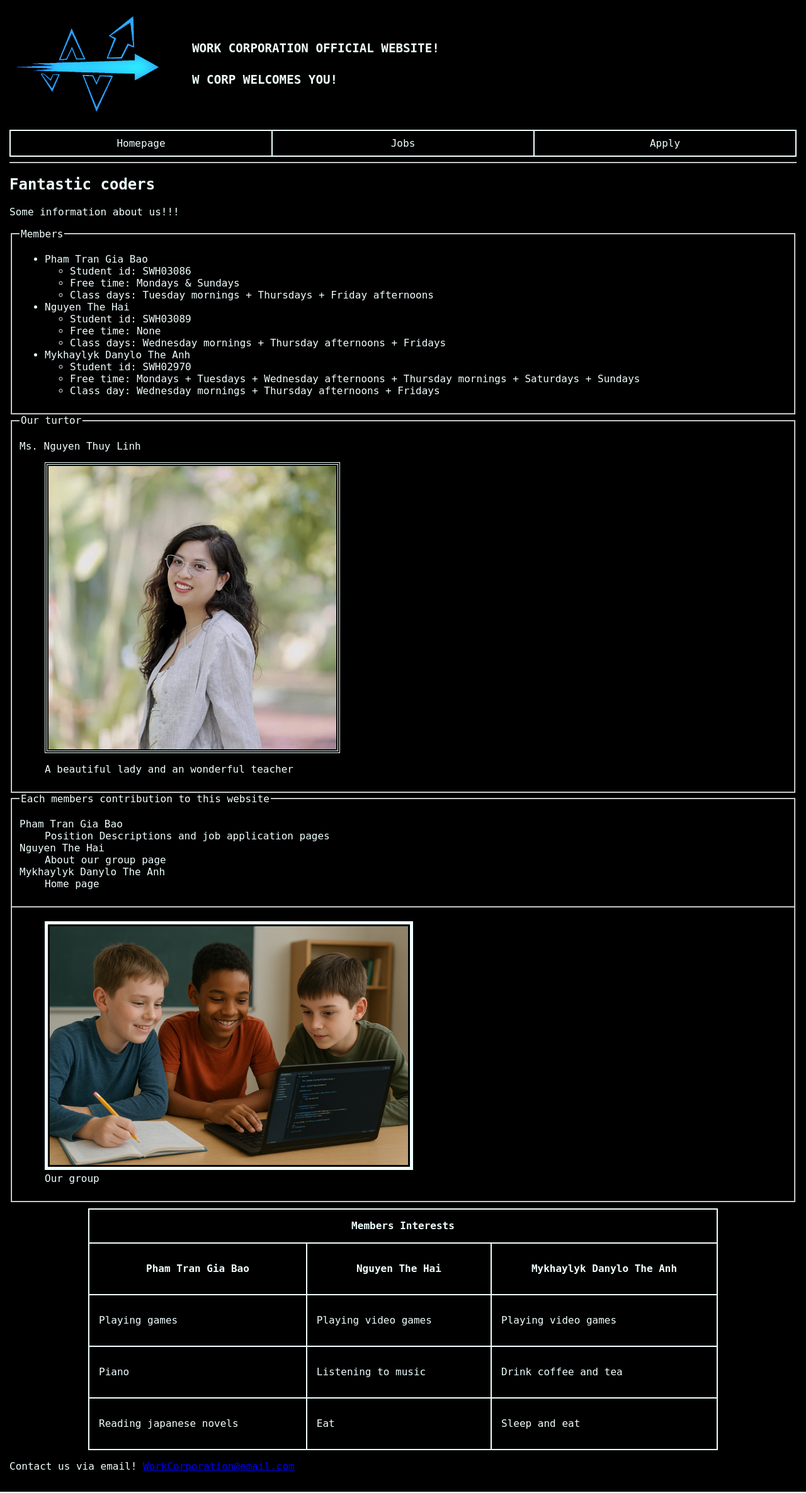
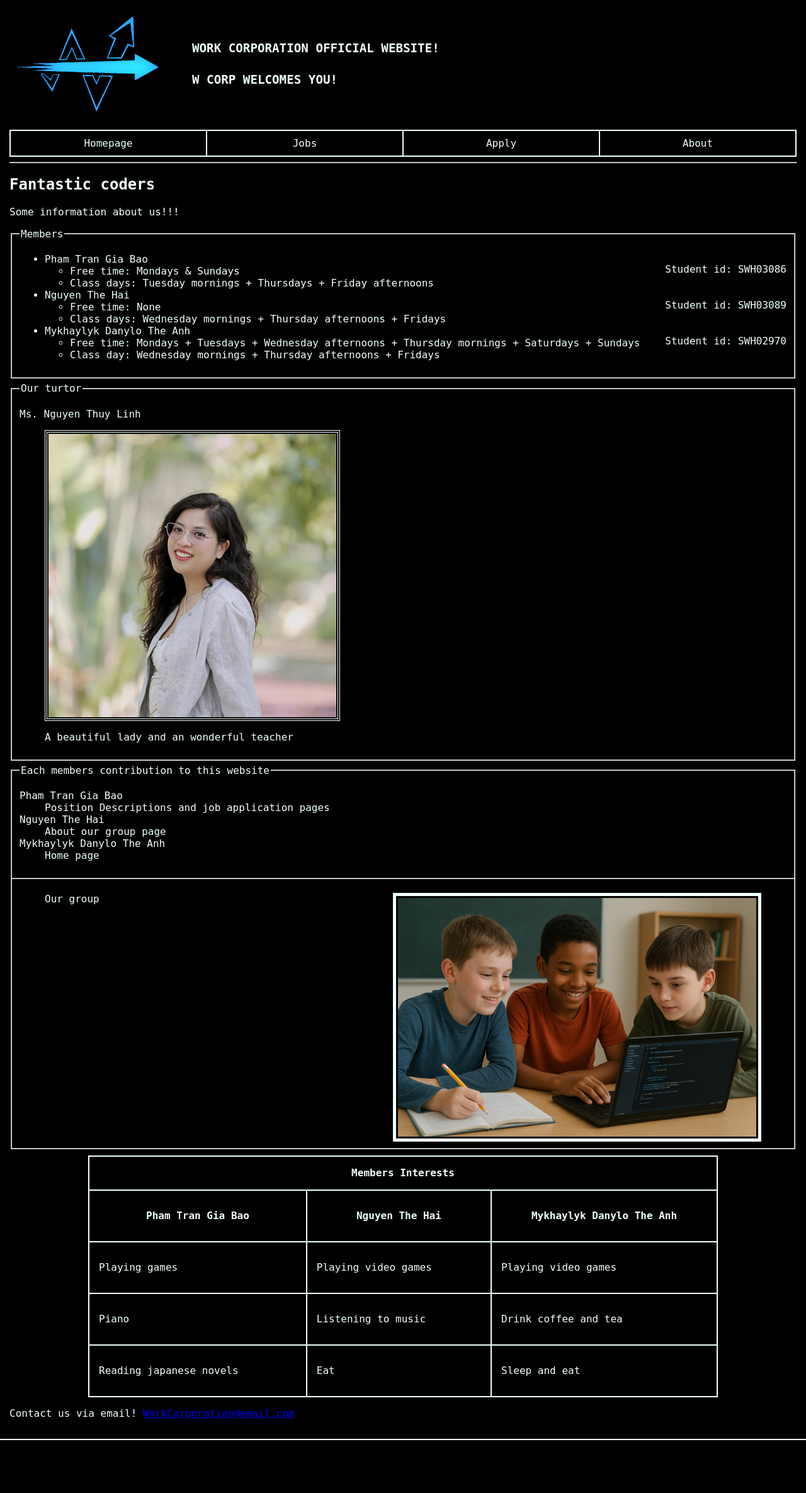
Before and after one commit to SWH03086/project_01, a PHP site: page /about.html in a window 1280 px wide. Shown: the whole page at 63% size. After the commit the page ends 2287 px from the top, so only its background shows below. Run offline with PHP 8.4, Linux system fonts and the light colour scheme.

Commit message:
some css added

```diff
--- a/project1/about.html
+++ b/project1/about.html
@@ -4,7 +4,7 @@
     <meta charset="UTF-8">
     <meta name="viewport" content="width=device-width, initial-scale=1.0">
     <title>About us</title>
-    <link rel="stylesheet" href="styles.css">
+    <link rel="stylesheet" href="style/styles.css">
 </head>
 <body style="background-color: black;color: azure;">
     <header class="site-header">
@@ -24,6 +24,7 @@
             <a href="index.html">Homepage</a>
             <a href="jobs.html">Jobs</a>
             <a href="apply.html">Apply</a>
+            <a href="about.html">About</a>
 
         </nav>
         <hr>
@@ -33,29 +34,30 @@
         <legend>Members</legend>
     <ul>
         <li>Pham Tran Gia Bao
+            <p style="float: right;">Student id: SWH03086</p>
             <ul>
-                <li>Student id: SWH03086</li>
                 <li>Free time: Mondays & Sundays</li>
                 <li>Class days: Tuesday mornings + Thursdays + Friday afternoons</li>
             </ul>
+
             </li>
         <li>Nguyen The Hai
+            <p style="float: right;">Student id: SWH03089</p>
             <ul>
-                <li>Student id: SWH03089</li>
                 <li>Free time: None</li>
                 <li>Class days: Wednesday mornings + Thursday afternoons + Fridays</li>
             </ul>
             </li>
         <li>Mykhaylyk Danylo The Anh
+            <p style="float: right;">Student id: SWH02970</p>
             <ul>
-                <li>Student id: SWH02970</li>
                 <li>Free time: Mondays + Tuesdays + Wednesday afternoons + Thursday mornings + Saturdays + Sundays</li>
                 <li>Class day: Wednesday mornings + Thursday afternoons + Fridays</li>
             </ul>
             </li>
     </ul>
     </fieldset>
-    <fieldset>
+    <fieldset style="margin-top: 6px;">
         <legend>Our turtor</legend>
     <p>Ms. Nguyen Thuy Linh</p>
     <figure>
@@ -63,7 +65,7 @@
         <p>A beautiful lady and an wonderful teacher</p>
     </figure>
     </fieldset>
-    <fieldset>
+    <fieldset style="margin-top: 6px;">
         <legend>Each members contribution to this website</legend>
     <dl>
         <dt>Pham Tran Gia Bao</dt>
@@ -76,7 +78,7 @@
     </fieldset>
     <fieldset style="border-top: none;">
     <figure>
-        <img src="groupphoto.png" style="width: 50%; border: 5px solid azure;padding: 3px;">
+        <img src="groupphoto.png" style="width: 50%; border: 5px solid azure;padding: 3px;float: right;">
         <figcaption>Our group</figcaption>
     </figure>
     </fieldset>
@@ -89,24 +91,24 @@
         </thead>
         <tbody>
         <tr>
-            <th style="border: 2px solid azure;vertical-align: middle; padding: 15px">Pham Tran Gia Bao</th>
-            <th style="border: 2px solid azure;vertical-align: middle; padding: 15px">Nguyen The Hai</th>
-            <th style="border: 2px solid azure;vertical-align: middle; padding: 15px">Mykhaylyk Danylo The Anh</th>
+            <th class="abouttable">Pham Tran Gia Bao</th>
+            <th class="abouttable">Nguyen The Hai</th>
+            <th class="abouttable">Mykhaylyk Danylo The Anh</th>
         </tr>
 
         <tr>
-            <td style="border: 2px solid azure;vertical-align: middle; padding: 15px">Playing games</td>
-            <td style="border: 2px solid azure;vertical-align: middle; padding: 15px">Playing video games</td>
-            <td style="border: 2px solid azure;vertical-align: middle; padding: 15px">Playing video games</td>
+            <td class="abouttable">Playing games</td>
+            <td class="abouttable">Playing video games</td>
+            <td class="abouttable">Playing video games</td>
         </tr>
         <tr>
-            <td style="border: 2px solid azure;vertical-align: middle; padding: 15px">Piano </td>
-            <td style="border: 2px solid azure;vertical-align: middle; padding: 15px">Listening to music</td>
-            <td style="border: 2px solid azure;vertical-align: middle; padding: 15px">Drink coffee and tea</td>
+            <td class="abouttable">Piano </td>
+            <td class="abouttable">Listening to music</td>
+            <td class="abouttable">Drink coffee and tea</td>
         <tr>
-            <td style="border: 2px solid azure;vertical-align: middle; padding: 15px">Reading japanese novels</td>
-            <td style="border: 2px solid azure;vertical-align: middle; padding: 15px">Eat</td>
-            <td style="border: 2px solid azure;vertical-align: middle; padding: 15px">Sleep and eat</td>
+            <td class="abouttable">Reading japanese novels</td>
+            <td class="abouttable">Eat</td>
+            <td class="abouttable">Sleep and eat</td>
         </tr>
         </tbody>
         </table>
--- a/project1/style/styles.css
+++ b/project1/style/styles.css
@@ -127,3 +127,14 @@ textarea {
     border-color: white;
     box-shadow: 0 0 15px azure;
 }
+
+.abouttable {
+    border: 2px solid azure;
+    vertical-align: middle;
+    padding: 15px;
+}
+.abouttable:hover {
+    background-color: #f0ffff;
+    color: black;
+    box-shadow: 0 0 15px azure;
+}
```
